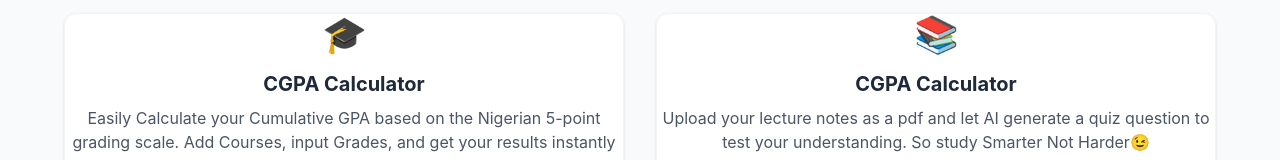
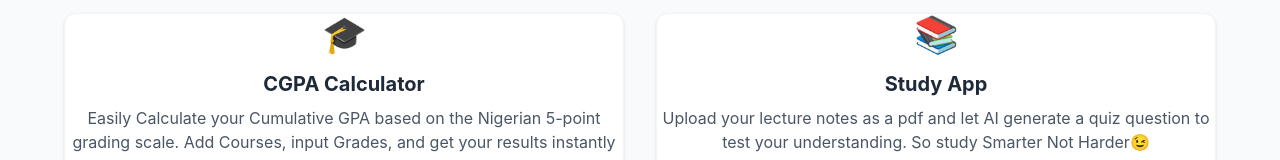
Before and after one commit to jenissiezichi/CampusIQ, a React (Vite) app: page / in a window 1280 px wide. Shown: the part 540-700 px from the top of the page. Built offline with nearby package versions, Linux system fonts and the light colour scheme.

Commit message:
Update Home.jsx

```diff
--- a/src/Home.jsx
+++ b/src/Home.jsx
@@ -55,7 +55,7 @@ function Home() {
                 <div
                     className="bg-white rounded-xl o-8 shadow-sm border border-gray-100 flex flex-col items-center justify-center">
                     <div className="text-4xl mb-4">📚</div>
-                    <h3 className="text-xl font-bold mb-2">CGPA Calculator</h3>
+                    <h3 className="text-xl font-bold mb-2">Study App</h3>
                     <p className="text-gray-600 text-center mb-4">Upload your lecture notes as a pdf and let AI generate
                         a quiz
                         question to test your understanding. So study Smarter Not Harder😉</p>
```
